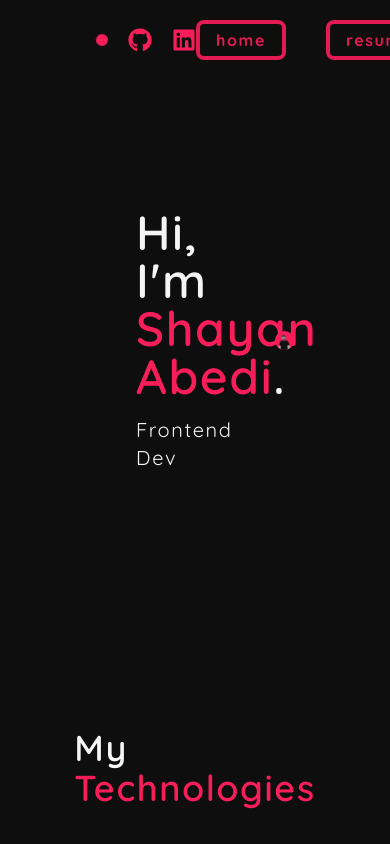
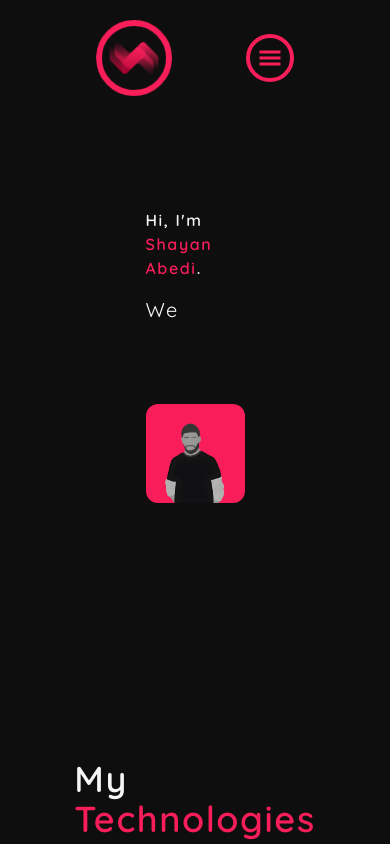
Before and after one commit to shayanabedi98/next-portfolio, a Next.js app: page / in a window 390 px wide. Shown: the top 844 px of the page. Built offline with nearby package versions, Linux system fonts and the light colour scheme.

Commit message:
updates on font sizes, colors, about me picture and some responsiveness

```diff
--- a/src/app/contact/page.tsx
+++ b/src/app/contact/page.tsx
@@ -126,7 +126,7 @@ export default function Contact() {
           ></textarea>
         </div>
         <button
-          className={`bg-secondary-color rounded-md  w-40 h-[40px] hover:bg-accent-color transition duration-500 ease-in-out mx-auto ${
+          className={`bg-secondary-color rounded-md font-semibold w-40 h-[40px] hover:bg-accent-color transition duration-500 ease-in-out mx-auto ${
             sending ? "text-gray-300" : ""
           }`}
           type="submit"
--- a/src/components/home/AboutMe.tsx
+++ b/src/components/home/AboutMe.tsx
@@ -81,7 +81,7 @@ export default function AboutMe() {
         >
           <Image
             className="object-cover w-[600px] h-[600px] rounded-xl"
-            src="/assets/shayan.jpg"
+            src="/assets/code-screen.jpg"
             alt="Shayan Abedi selfie"
             width={620}
             height={620}
--- a/src/components/home/Hero.tsx
+++ b/src/components/home/Hero.tsx
@@ -7,10 +7,10 @@ import { TypeAnimation } from "react-type-animation";
 
 export default function Hero() {
   return (
-    <div className="flex gap-20 items-center justify-center mt-52">
-      <div className="flex flex-col w-1/2 px-10">
+    <div className="flex flex-col lg:flex-row gap-20 items-center justify-center mt-52">
+      <div className="flex flex-col w-1/2 lg:px-10">
         <motion.h1
-          className="text-5xl font-semibold"
+          className="lg:text-5xl font-semibold"
           initial={{ opacity: 0 }}
           animate={{ opacity: 1 }}
           transition={{ delay: 0.2, duration: 1 }}
@@ -27,9 +27,9 @@ export default function Hero() {
           <TypeAnimation
             sequence={[
               3000,
-              "Frontend Developer",
+              "Web Developer",
               3000,
-              "HTML, CSS/SASS, JavaScript/TypeScript",
+              "HTML, CSS, JavaScript/TypeScript",
               3000,
               "TailwindCSS, React.js, Next.js 14",
               3000,
--- a/src/components/universal/Navbar.tsx
+++ b/src/components/universal/Navbar.tsx
@@ -6,8 +6,13 @@ import NavbarItem from "./NavbarItem";
 import { motion } from "framer-motion";
 import { FaGithub } from "react-icons/fa";
 import { FaLinkedin } from "react-icons/fa";
+import { GiHamburgerMenu } from "react-icons/gi";
+import { IoCloseSharp } from "react-icons/io5";
+import { useState } from "react";
 
 export default function Navbar() {
+  const [mobile, setMobile] = useState(false);
+
   return (
     <motion.div
       className="fixed w-full right-0 left-0 px-24 z-[1] bg-primary-color flex justify-between py-5"
@@ -20,9 +25,22 @@ export default function Navbar() {
       }}
     >
       <motion.div className="flex items-center gap-5">
+        {mobile && (
+          <motion.div className="fixed top-0 left-0 h-screen w-screen bg-primary-color z-10 flex flex-col justify-center items-center gap-4 text-secondary-color font-bold">
+            <div
+              onClick={() => setMobile(false)}
+              className="text-3xl text-secondary-color border-4 border-secondary-color p-1 rounded-full"
+            >
+              <IoCloseSharp />
+            </div>
+            <Link href="/">home</Link>
+            <Link href="/resume">resume</Link>
+            <Link href="/contact">contact</Link>
+          </motion.div>
+        )}
         <motion.div
           animate={{ rotate: 360 }}
-          transition={{ duration: 30, repeat: Infinity, ease: "linear" }}
+          transition={{ duration: 27, repeat: Infinity, ease: "linear" }}
           className="flex items-center gap-3"
         >
           <Link
@@ -32,7 +50,7 @@ export default function Navbar() {
             <Image src={logo} alt="" className="w-16" />
           </Link>
         </motion.div>
-        <div className="flex text-2xl gap-5">
+        <div className="hidden lg:flex text-2xl gap-5">
           <Link
             className="hover:scale-[1.3] transition duration-300 ease-in-out"
             target="_blank"
@@ -49,11 +67,18 @@ export default function Navbar() {
           </Link>
         </div>
       </motion.div>
-      <div className="flex gap-10 items-center">
+      <div className="hidden lg:flex gap-10 items-center">
         <NavbarItem route="/" content="home" />
-        {/* <NavbarItem route="/about" content="about" /> */}
         <NavbarItem route="/resume" content="resume" />
         <NavbarItem route="/contact" content="contact" />
+      </div>
+      <div className="flex lg:hidden items-center justify-end">
+        <div
+          onClick={() => setMobile(true)}
+          className="text-2xl text-secondary-color border-4 border-secondary-color p-2 rounded-full"
+        >
+          <GiHamburgerMenu />
+        </div>
       </div>
     </motion.div>
   );
```
Also changed, not shown: public/assets/code-screen.jpg (added).
